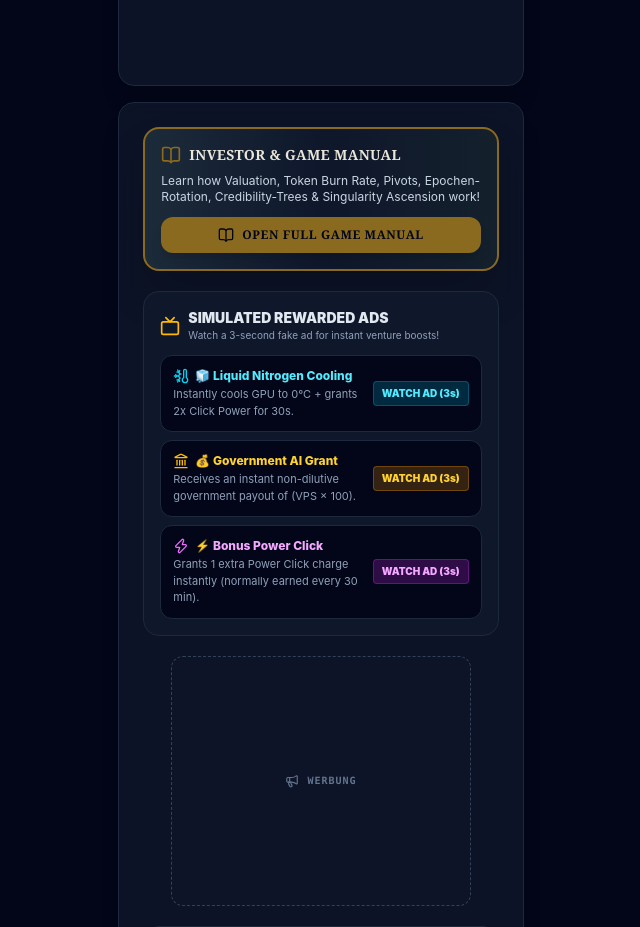
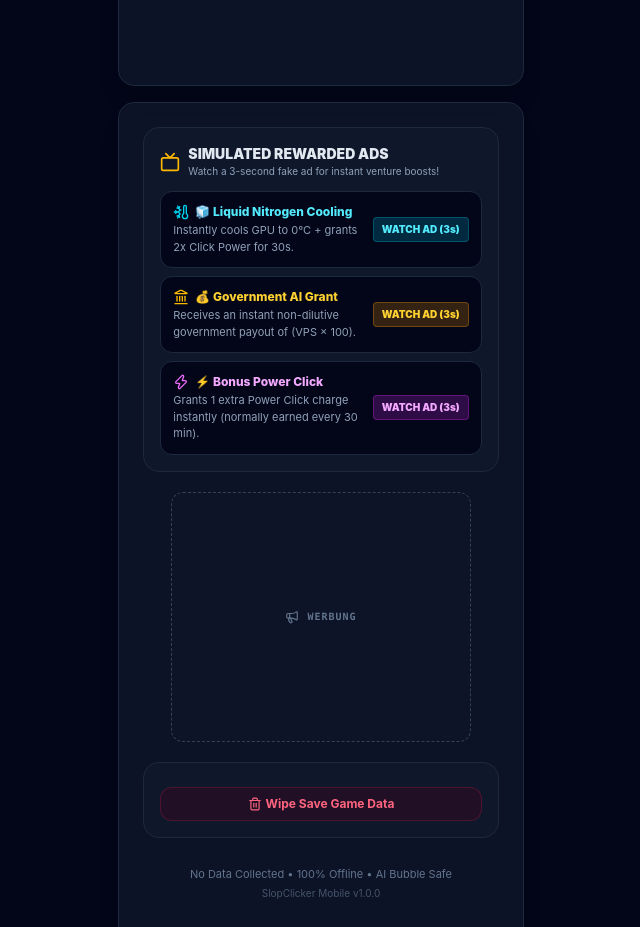
Before and after one commit to mnb-pixel/SlopClicker, a React (Vite) app: page / in a window 1280 px wide. Shown: the part 1400-2327 px from the top of the page, without its empty margins (319-959 px from the left). Built offline with nearby package versions, Linux system fonts and the light colour scheme.

Commit message:
refactor: remove redundant manual banner from settings screen

```diff
--- a/src/App.jsx
+++ b/src/App.jsx
@@ -83,7 +83,7 @@ export default function App() {
       {/* WEB DESKTOP ALL-IN-ONE VIEW (Everything on 1 Page in 3 Columns) */}
       {layoutMode === 'desktop' ? (
         <main className="flex-1 pb-10">
-          <DesktopView store={store} setIsPitchDeckOpen={setIsPitchDeckOpen} onOpenManual={() => setIsManualOpen(true)} />
+          <DesktopView store={store} setIsPitchDeckOpen={setIsPitchDeckOpen} />
         </main>
       ) : (
         /* MOBILE 5-TAB VIEW */
@@ -184,8 +184,6 @@ export default function App() {
                 startAd={store.startAd}
                 isAdReady={store.isAdReady}
                 getAdCooldownRemaining={store.getAdCooldownRemaining}
-                onOpenPitchDeck={() => setIsPitchDeckOpen(true)}
-                onOpenManual={() => setIsManualOpen(true)}
                 resetSave={store.resetSave}
               />
             )}
--- a/src/components/tabs/MiscTab.jsx
+++ b/src/components/tabs/MiscTab.jsx
@@ -1,6 +1,5 @@
 import React, { useState } from 'react';
 import * as Icons from 'lucide-react';
-import { formatCurrency } from '../../utils/formatters';
 import { AdBanner } from '../AdBanner';
 
 export function MiscTab({
@@ -8,8 +7,6 @@ export function MiscTab({
   startAd,
   isAdReady,
   getAdCooldownRemaining,
-  onOpenPitchDeck,
-  onOpenManual,
   resetSave,
 }) {
   const [showWipeConfirm, setShowWipeConfirm] = useState(false);
@@ -35,25 +32,6 @@ export function MiscTab({
 
   return (
     <div className="p-4 pb-20 max-w-md mx-auto flex flex-col gap-5">
-
-      {/* Game Manual Banner */}
-      <div className="bg-gradient-to-r from-[#1C2B3A] via-slate-900 to-[#14202C] p-4 rounded-2xl border-2 border-[#8A6A1F] shadow-2xl flex flex-col gap-2">
-        <div className="flex items-center gap-2">
-          <Icons.BookOpen className="w-5 h-5 text-[#8A6A1F]" />
-          <h3 className="font-serif font-black text-sm uppercase tracking-wide text-[#EAE7DA]">
-            Investor & Game Manual
-          </h3>
-        </div>
-        <p className="text-xs text-slate-300">
-          Learn how Valuation, Token Burn Rate, Pivots, Epochen-Rotation, Credibility-Trees & Singularity Ascension work!
-        </p>
-        <button
-          onClick={onOpenManual}
-          className="mt-1 w-full py-2.5 rounded-xl font-serif font-black text-xs uppercase tracking-wider bg-[#8A6A1F] text-slate-950 hover:bg-[#C59B3F] active:scale-95 shadow-lg transition-all flex items-center justify-center gap-2"
-        >
-          <Icons.BookOpen className="w-4 h-4" /> Open Full Game Manual
-        </button>
-      </div>
 
 
       {/* Simulated Rewarded Ad Monocle */}
--- a/src/components/views/DesktopView.jsx
+++ b/src/components/views/DesktopView.jsx
@@ -5,7 +5,7 @@ import { SpecialTab } from '../tabs/SpecialTab';
 import { StatsTab } from '../tabs/StatsTab';
 import { MiscTab } from '../tabs/MiscTab';
 
-export function DesktopView({ store, setIsPitchDeckOpen, onOpenManual }) {
+export function DesktopView({ store, setIsPitchDeckOpen }) {
   return (
     <div className="w-full max-w-7xl mx-auto p-4 grid grid-cols-1 md:grid-cols-12 gap-4 items-start">
       {/* LEFT COLUMN: Main GPU Clicker, Heat Bar, Golden Memes, Owned Visual Items Grid (4 cols) */}
@@ -84,8 +84,6 @@ export function DesktopView({ store, setIsPitchDeckOpen, onOpenManual }) {
             startAd={store.startAd}
             isAdReady={store.isAdReady}
             getAdCooldownRemaining={store.getAdCooldownRemaining}
-            onOpenPitchDeck={() => setIsPitchDeckOpen(true)}
-            onOpenManual={onOpenManual}
             resetSave={store.resetSave}
           />
         </div>
```
